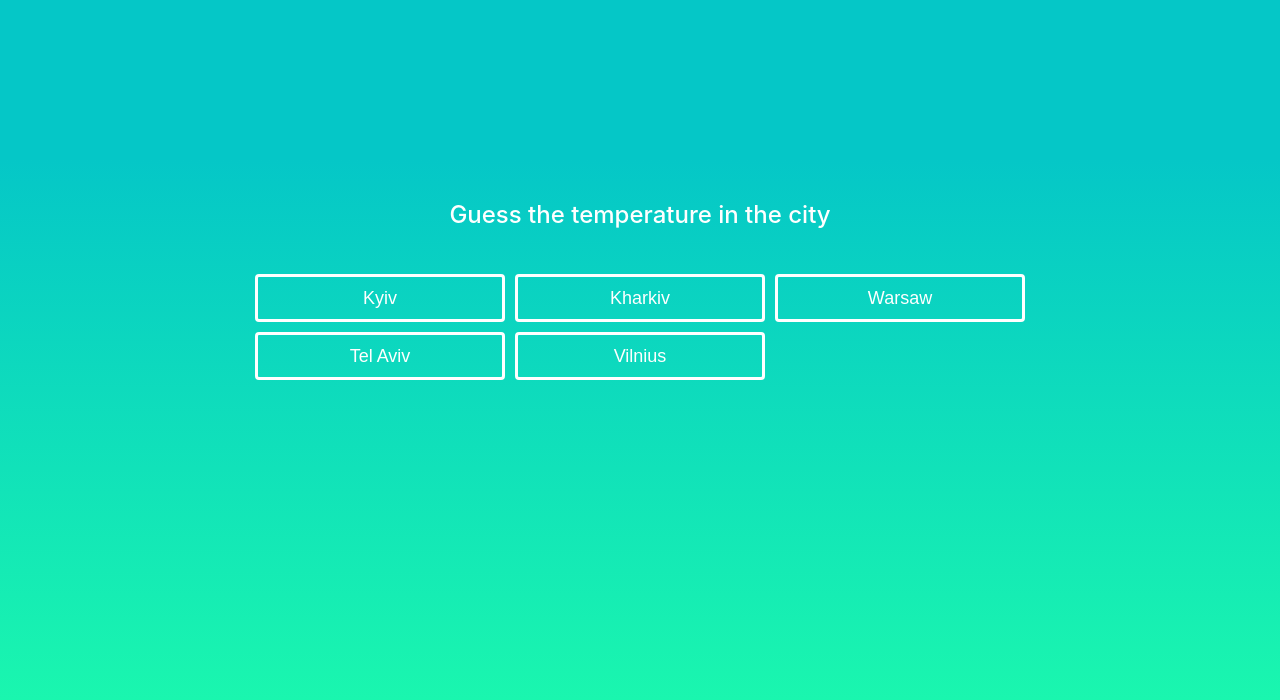
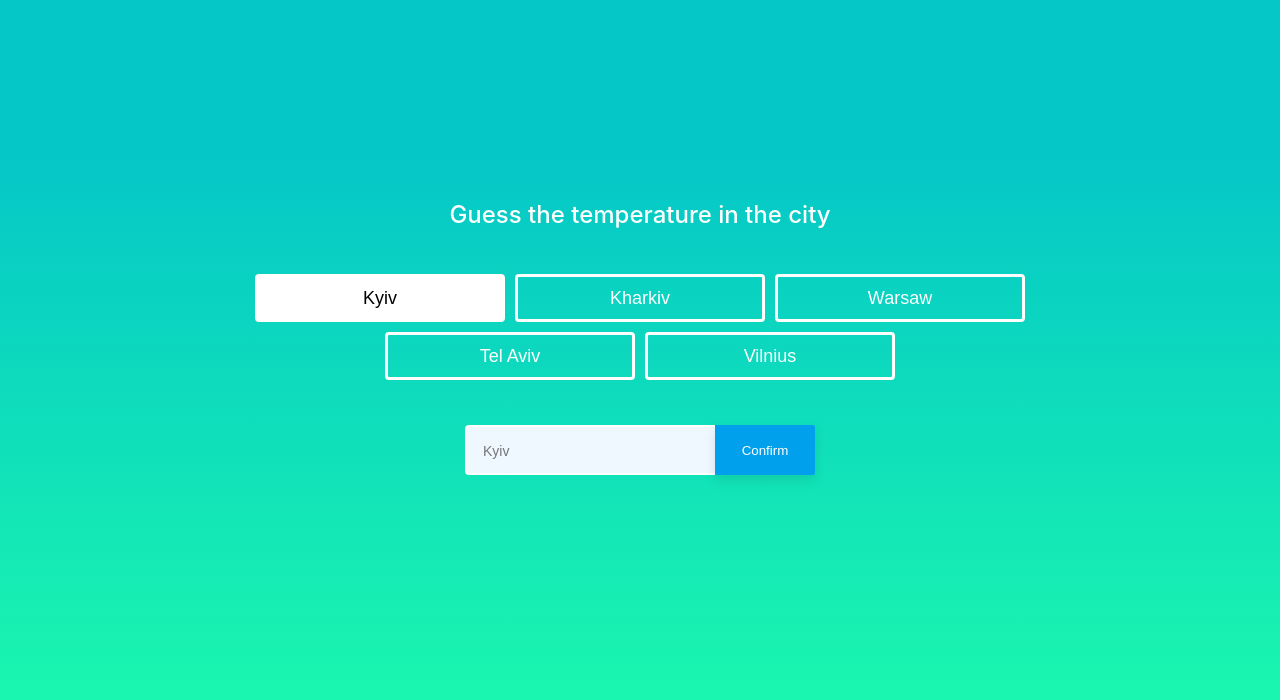
Before and after one commit to Nick1Muse/weather-guesser, a React (Create React App) app: page / in a window 1280 px wide. Both pictures are taken after a click on the button "Kyiv". Shown: the top 700 px of the page. Built offline with nearby package versions, Linux system fonts and the light colour scheme.

Commit message:
- fix bugs

```diff
--- a/src/Components/ResultsList/ResultsList.jsx
+++ b/src/Components/ResultsList/ResultsList.jsx
@@ -6,11 +6,12 @@ function ResultsList(props) {
   const { className, resultsList } = props;
   return (
     <div className={`${className || ''} ${classes.resultsList}`}>
-      { resultsList.resultsList.map((result) => (
+      { resultsList.map((result) => (
         <ResultItem
           className={`${classes.resultItem}
         ${result.isCorrect ? classes.correct : classes.wrong}`}
           cityName={result.name}
+          key={Math.random()}
           isCorrect={result.isCorrect}
         />
       )) }
--- a/src/Components/VariantsList/VariantsList.jsx
+++ b/src/Components/VariantsList/VariantsList.jsx
@@ -3,7 +3,7 @@ import classes from './VariantsList.module.scss';
 import Variant from '../Variant/Variant';
 
 function VariantsList(props) {
-  const { cities, handleCityClick } = props;
+  const { cities, onClick } = props;
   return (
     <div className={classes.variantsWrapper}>
       <div className={classes.variantsList}>
@@ -14,7 +14,7 @@ function VariantsList(props) {
             buttonName={city.name}
             key={city.id}
             isActive={city.isActive}
-            onClick={() => handleCityClick(city, index)}
+            onClick={() => onClick(city, index)}
           />
         )) }
       </div>
--- a/src/Components/VariantsList/VariantsList.module.scss
+++ b/src/Components/VariantsList/VariantsList.module.scss
@@ -1,11 +1,12 @@
 .variantsWrapper {
-  width: 770px;
+  width: 100%;
+  max-width: 770px;
   overflow: hidden;
 
   .variantsList {
     display: flex;
     align-items: flex-start;
-    justify-content: flex-start;
+    justify-content: center;
     flex-wrap: wrap;
     margin: 0 -10px -10px 0;
   }
--- a/src/UI/input/BaseInput.jsx
+++ b/src/UI/input/BaseInput.jsx
@@ -2,21 +2,31 @@ import React from 'react';
 import classes from './BaseInput.module.scss';
 import BaseButton from '../button/BaseButton';
 
-const BaseInput = React.forwardRef((props, ref) => (
-  <div className={`${props.className} ${classes.inputContainer}`}>
-    <div className={classes.inputWrapper}>
-      <input
-        ref={ref}
-        className={classes.input}
-        value={props.value}
-        onChange={props.onChange}
-        type={props.type}
-        placeholder={props.placeholder}
-        maxLength={props.maxLength}
-      />
-      <BaseButton className={classes.inputInnerButton} buttonName="Confirm" onClick={props.onClick} />
+function BaseInput(props) {
+  const {
+    value,
+    onChange,
+    type,
+    maxLength,
+    onClick,
+    placeholder,
+    className,
+  } = props;
+  return (
+    <div className={`${className} ${classes.inputContainer}`}>
+      <div className={classes.inputWrapper}>
+        <input
+          className={classes.input}
+          value={value}
+          onChange={onChange}
+          type={type}
+          placeholder={placeholder}
+          maxLength={maxLength}
+        />
+        <BaseButton className={classes.inputInnerButton} buttonName="Confirm" onClick={onClick} />
+      </div>
     </div>
-  </div>
-));
+  );
+}
 
 export default BaseInput;
--- a/src/pages/Main/Main.jsx
+++ b/src/pages/Main/Main.jsx
@@ -101,7 +101,7 @@ function Main() {
         { !isFinished ? (
           <div>
             <BaseTitle className={classes.mainTitle} titleLabel="Guess the temperature in the city" />
-            <VariantsList cities={cities} handleCityClick={() => setActiveCity} />
+            <VariantsList cities={cities} onClick={(city, index) => setActiveCity(city, index)} />
             { activeCityName ? (
               <BaseInput
                 className={classes.degreeInput}
@@ -110,7 +110,7 @@ function Main() {
                 maxLength="999"
                 value={answerValue}
                 onChange={(e) => setAnswerValue(e.target.value)}
-                onClick={() => submitAnswer}
+                onClick={() => submitAnswer()}
               />
             )
               : null}
@@ -120,7 +120,7 @@ function Main() {
           </div>
         ) : (
           <div>
-            <Result correctAnswersCount={correctAnswersCount} results={results} onClick={() => restart} />
+            <Result correctAnswersCount={correctAnswersCount} results={results} onClick={() => restart()} />
           </div>
         )}
       </div>
--- a/src/pages/Main/Main.module.scss
+++ b/src/pages/Main/Main.module.scss
@@ -4,7 +4,8 @@
   height: 100vh;
 
   .contentWrapper {
-    width: fit-content;
+    width: 100%;
+    max-width: 770px;
     margin: 0 auto;
 
     .mainTitle {
```
